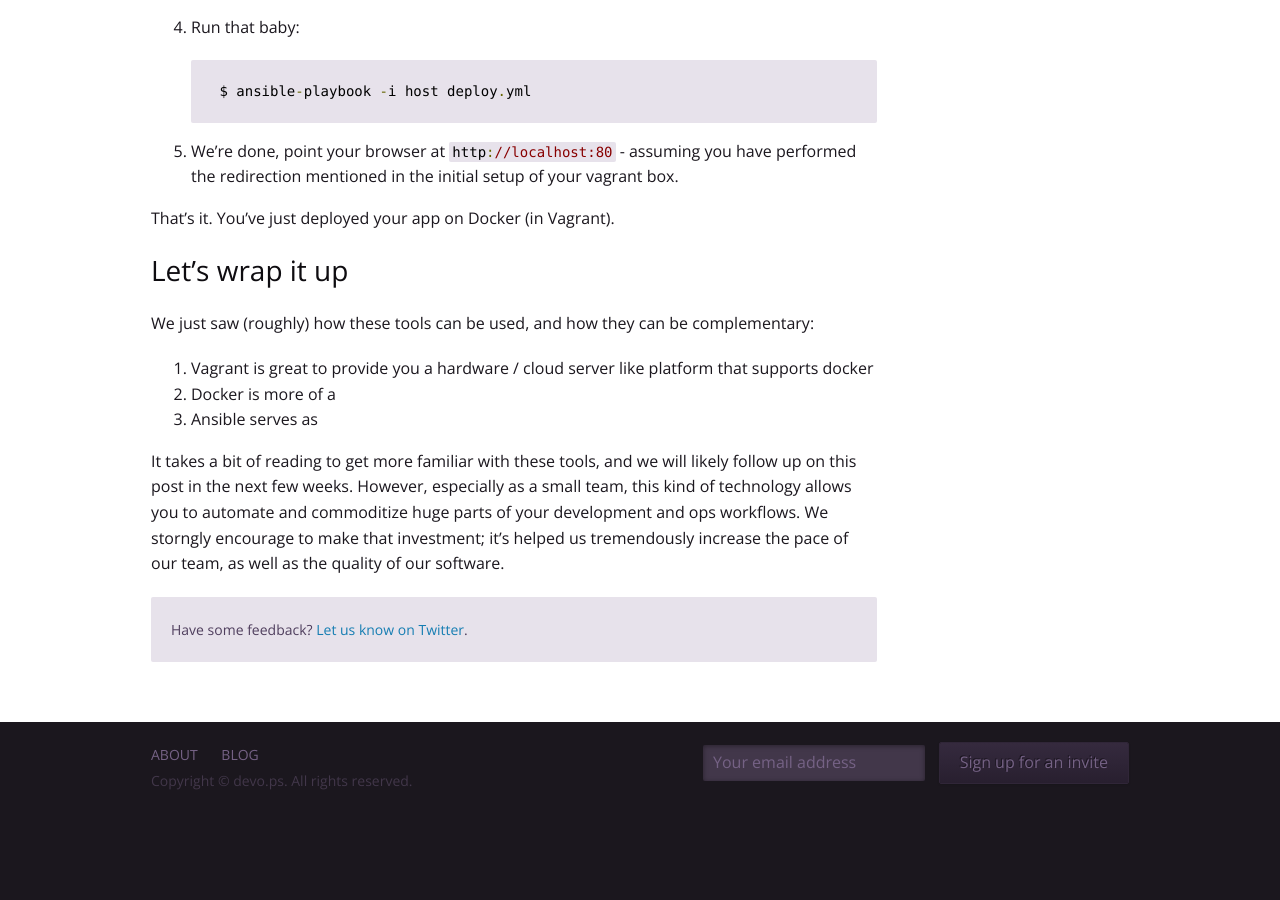
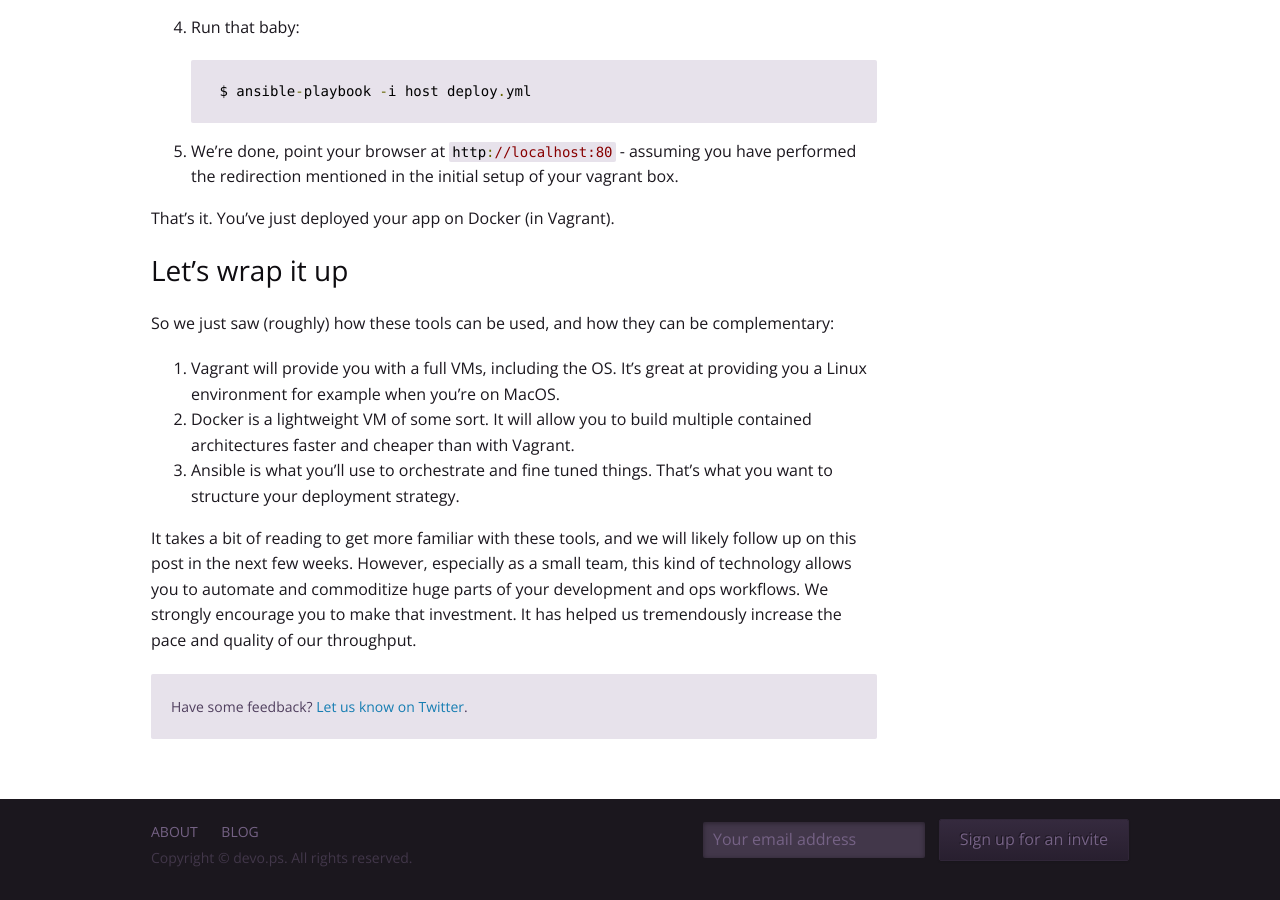
Before and after one commit to isabella232/devo-ps.github.io, a Jekyll site: the page built from _posts/blog/2013-09-18-vagrant-docker-and-ansible-wtf.md, in a window 1280 px wide and 900 px high, scrolled down 5660 px. Built offline with Jekyll 4.4.1, drawn with Linux system fonts in a browser that asks for light colours; comment, search, counter and statistics services are not loaded; before the commit the page ends 6484 px from its top, so only the background shows below that.

Commit message:
Typos and conclusion

```diff
--- a/_posts/blog/2013-09-18-vagrant-docker-and-ansible-wtf.md
+++ b/_posts/blog/2013-09-18-vagrant-docker-and-ansible-wtf.md
@@ -206,10 +206,10 @@ That's it. You've just deployed your app on Docker (in Vagrant).
 
 ## Let's wrap it up
 
-We just saw (roughly) how these tools can be used, and how they can be complementary:
+So we just saw (roughly) how these tools can be used, and how they can be complementary:
 
-1. Vagrant is great to provide you a hardware / cloud server like platform that supports docker
-1. Docker is more of a
-1. Ansible serves as
+1. Vagrant will provide you with a full VMs, including the OS. It's great at providing you a Linux environment for example when you're on MacOS.
+1. Docker is a lightweight VM of some sort. It will allow you to build multiple contained architectures faster and cheaper than with Vagrant.
+1. Ansible is what you'll use to orchestrate and fine tuned things. That's what you want to structure your deployment strategy.
 
-It takes a bit of reading to get more familiar with these tools, and we will likely follow up on this post in the next few weeks. However, especially as a small team, this kind of technology allows you to automate and commoditize huge parts of your development and ops workflows. We storngly encourage to make that investment; it's helped us tremendously increase the pace of our team, as well as the quality of our software.
+It takes a bit of reading to get more familiar with these tools, and we will likely follow up on this post in the next few weeks. However, especially as a small team, this kind of technology allows you to automate and commoditize huge parts of your development and ops workflows. We strongly encourage you to make that investment. It has helped us tremendously increase the pace and quality of our throughput.
```
